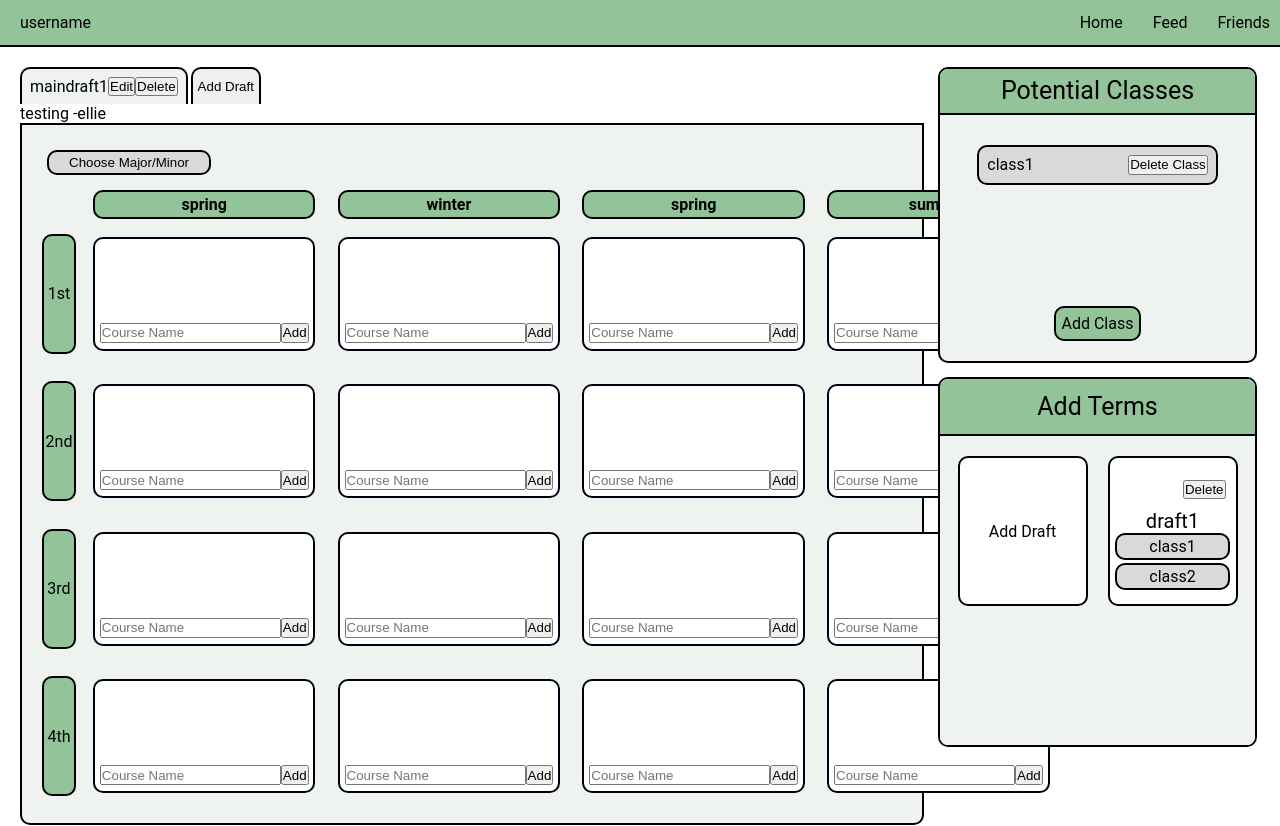
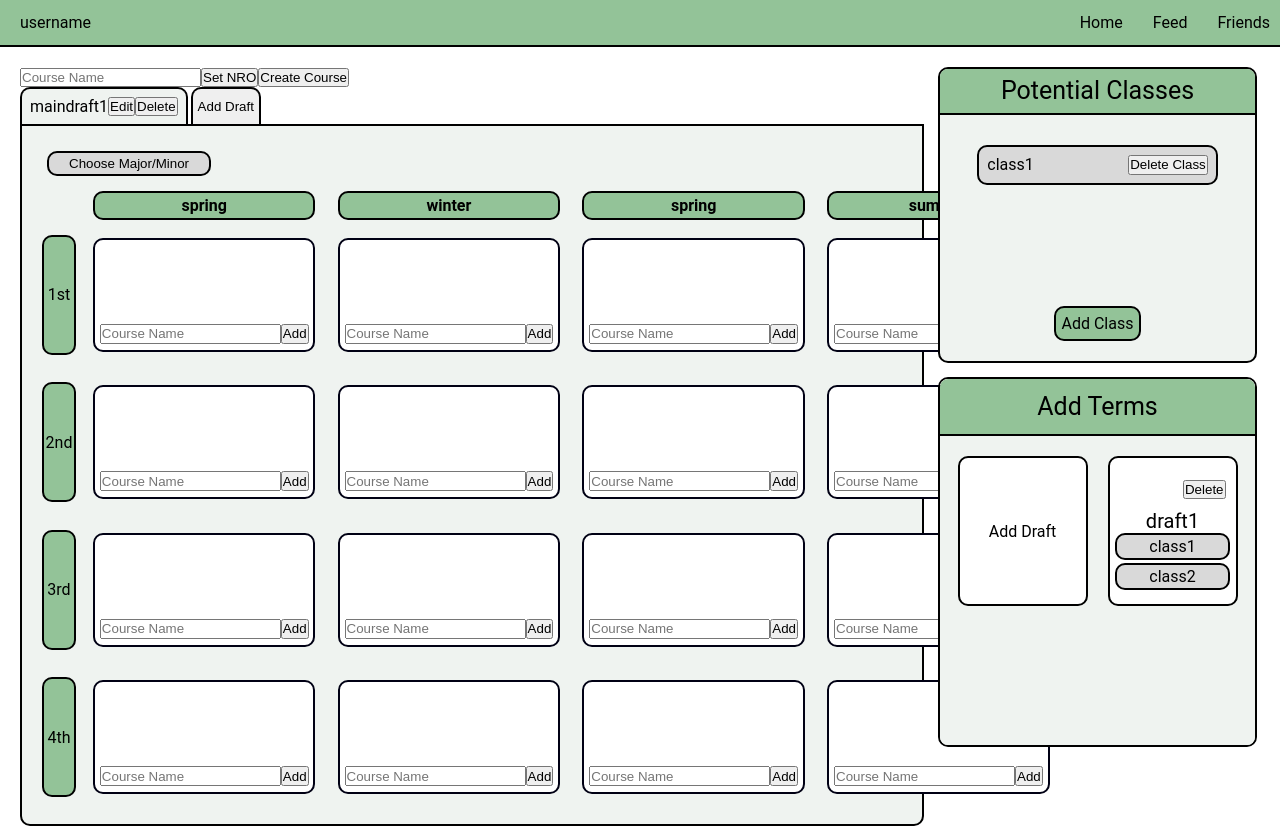
Before and after one commit to dali-lab/wisp24-frontend, a React app: page /home in a window 1280 px wide. Shown: the top 826 px of the page. Built offline with nearby package versions, Linux system fonts and the light colour scheme; the HTML template or start-up script is replaced by a standard one.

Commit message:
course add works, uses user input for course name and NRO and rest is hard coded

```diff
--- a/src/containers/homepage/Homepage.jsx
+++ b/src/containers/homepage/Homepage.jsx
@@ -1,9 +1,11 @@
-import React, { useEffect, useState, useRef } from 'react';
+import React, { useState, useRef } from 'react';
 import Plan from '../../components/plan/Plan.jsx';
 import PotentialClass from './PotentialClass.jsx';
 import AddTerms from './AddTerms.jsx';
-import './Homepage.css'
+import './Homepage.css';
 import ProgressTracker from './ProgressTracker.jsx';
+import { addNewCourse } from '../../services/datastore.js';
+// import { signOut } from 'firebase/auth';
 
 const Homepage = () => {
   const [mainDrafts, setMainDrafts] = useState([
@@ -12,8 +14,26 @@ const Homepage = () => {
     }
   ]);
   const inputRef = useRef();
-  const [editingIndex, setEditingIndex] = useState("");
+  const [editingIndex, setEditingIndex] = useState('');
   const [mainDraftIndex, setMainDraftIndex] = useState(0);
+  const [courseName, setCourseName] = useState('');
+  const [courseID, setCourseID] = useState(0); // is it an issue that this resets if u reload the page?
+  const [NRO, setNRO] = useState(false);
+
+  const newCourseName = (event) => {
+    // console.log('course typing registered');
+    setCourseName(event.target.value);
+  };
+
+  const createCourse = () => {
+    // console.log('create course button click registered');
+    addNewCourse(courseID, courseName, 'NW', NRO, 'CS1', 'orange');
+    setCourseID(courseID + 1);
+  };
+
+  const changeNRO = () => {
+    setNRO(!NRO);
+  };
 
   const addDraft = (event) => {
     event.preventDefault();
@@ -22,53 +42,54 @@ const Homepage = () => {
 
   const selectMainDraft = (index) => {
     setMainDraftIndex(index);
-  }
+  };
 
   const deleteDraft = (index) => {
     if (mainDrafts.length > 1) {
       if (editingIndex === index) {
-        setEditingIndex("")
+        setEditingIndex('');
       }
       const updatedDrafts = mainDrafts.filter((draft, i) => i !== index);
-      setMainDrafts(updatedDrafts)
+      setMainDrafts(updatedDrafts);
     }
-  }
+  };
 
   const editDraft = (index) => {
     setEditingIndex(index);
-  }
+  };
 
   const startEdit = (index) => {
-    setEditingIndex(index)
-  }
+    setEditingIndex(index);
+  };
 
   const titleChangeSubmit = (index) => {
-    if (inputRef.current.value.length === 0) {return}
+    if (inputRef.current.value.length === 0) { return; }
     const updatedDrafts = mainDrafts.map((mainDraft, i) => {
       if (index == i) {
-        return {draftTitle: inputRef.current.value}
+        return { draftTitle: inputRef.current.value };
       } else {
-        return mainDraft
+        return mainDraft;
       }
-    })
+    });
     setMainDrafts(updatedDrafts);
     console.log(updatedDrafts);
-    setEditingIndex("");
-  }
+    setEditingIndex('');
+  };
 
   const MainDraftTab = () => {
     return (
+
       <div className="tab-container">
         {mainDrafts.map((mainDraft, index) => {
           return (
-            <div onClick={() => selectMainDraft(index)} className={`tab-list ${index === mainDraftIndex ? "selectedDraft" : "nonselectedDraft"}`} key={index}>
-              <div>{editingIndex === index ? <input type="text" ref={inputRef}></input> : mainDraft.draftTitle}</div>
-              {editingIndex === index ? <button onClick={() => titleChangeSubmit(index)}>Submit</button> : <button onClick={() => startEdit(index)}>Edit</button>}
-              <button onClick={() => deleteDraft(index)}>Delete</button>
+            <div onClick={() => selectMainDraft(index)} className={`tab-list ${index === mainDraftIndex ? 'selectedDraft' : 'nonselectedDraft'}`} key={index}>
+              <div>{editingIndex === index ? <input type="text" ref={inputRef} /> : mainDraft.draftTitle}</div>
+              {editingIndex === index ? <button type="submit" onClick={() => titleChangeSubmit(index)}>Submit</button> : <button onClick={() => startEdit(index)}>Edit</button>}
+              <button type="submit" onClick={() => deleteDraft(index)}>Delete</button>
             </div>
           );
         })}
-        <button className="add-tab-button" onClick={addDraft}>Add Draft</button>
+        <button type="submit" className="add-tab-button" onClick={addDraft}>Add Draft</button>
       </div>
     );
   };
@@ -76,8 +97,15 @@ const Homepage = () => {
   return (
     <div className="homepage-main-container">
       <div className="homepage-left-container">
+
+        <div>
+          <input type="text" placeholder="Course Name" value={courseName} onChange={newCourseName} />
+          <button type="submit" onClick={changeNRO}>{NRO ? 'Remove NRO' : 'Set NRO'}</button>
+          <button type="submit" onClick={createCourse}>Create Course</button>
+        </div>
+
+        {/* <button onClick={addNewCourse} type='submit'>ADD COURSE (test)</button> */}
         <MainDraftTab />
-        <p>testing -ellie</p>
         <div className="plan-container">
           <ProgressTracker />
           <Plan />
```
